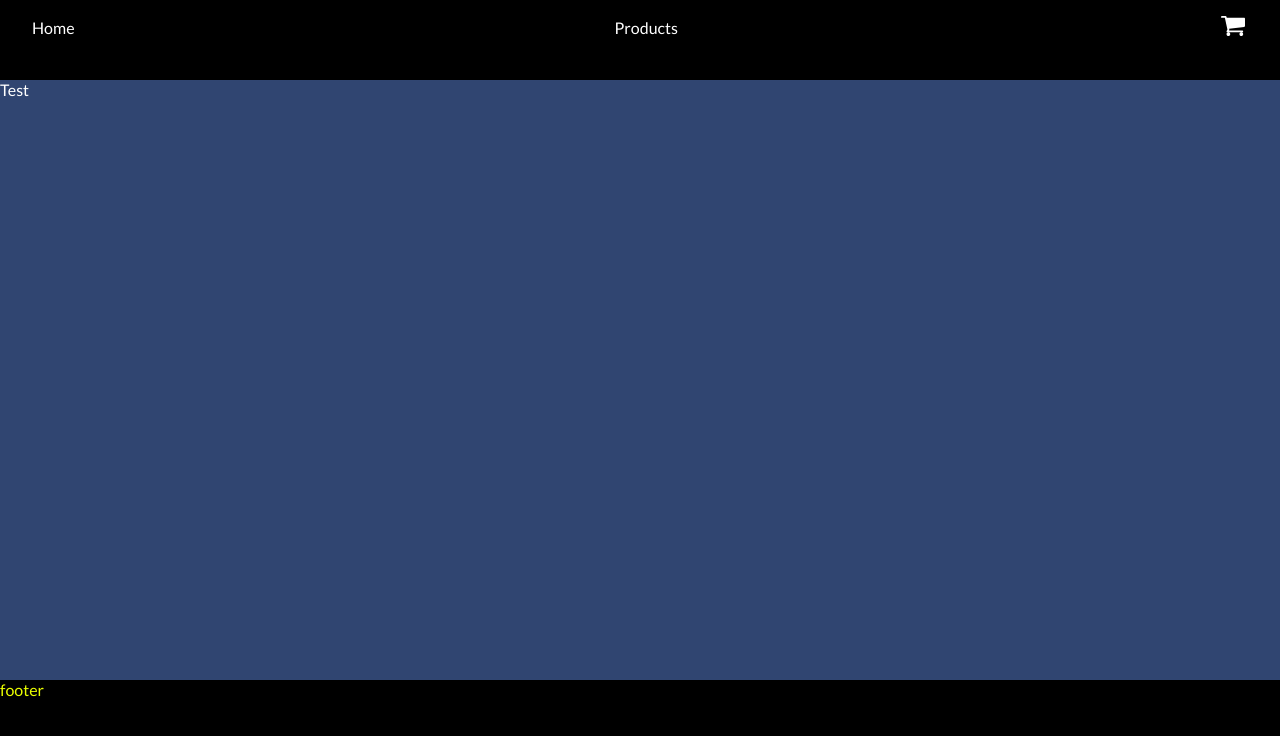
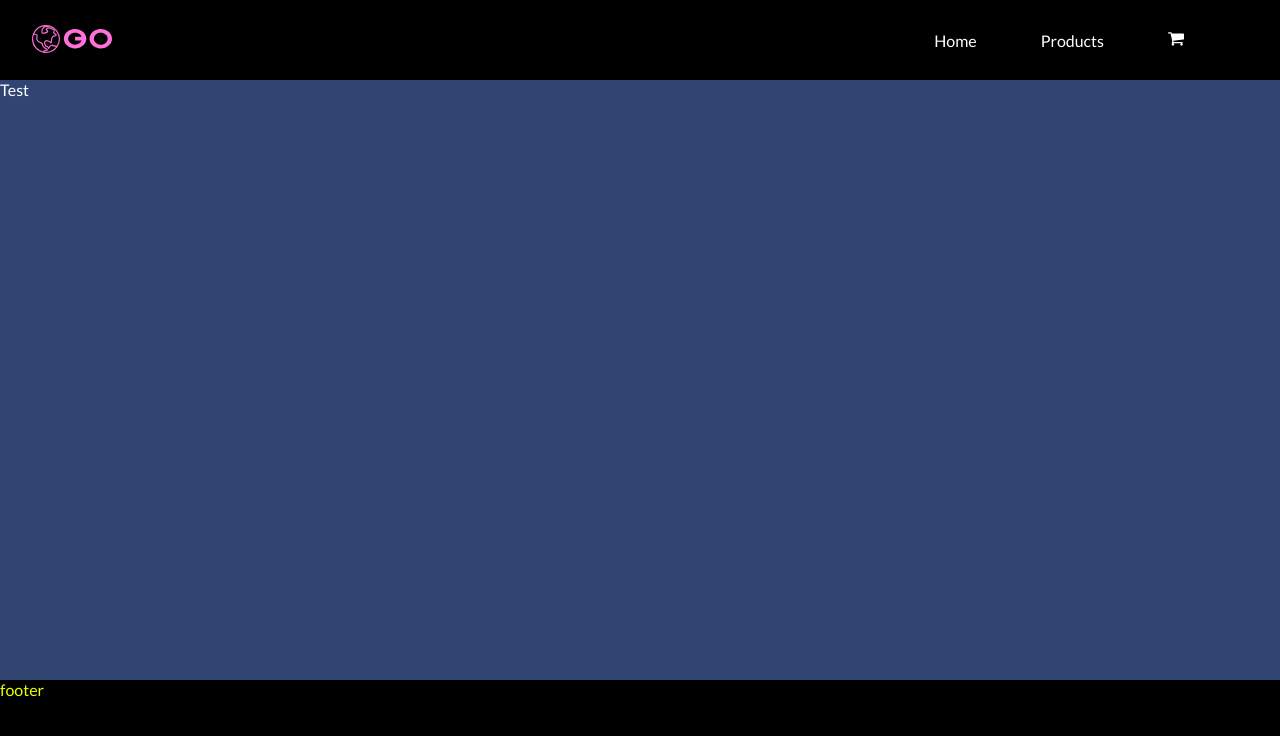
Before and after one commit to Stricker1990/softswiss-test-task, a React (Create React App) app: page / in a window 1280 px wide. Shown: the top 736 px of the page. Built offline with nearby package versions, Linux system fonts and the light colour scheme.

Commit message:
added logo

```diff
--- a/src/App.js
+++ b/src/App.js
@@ -4,17 +4,8 @@ function App() {
   return (
     <div className="container">
       <header>
-      <nav class="navbar">
-        <ul>
-          <li><a href="#">Home</a></li>
-          <li><a href="#">Products</a></li>
-          <li><a href="#">
-            <svg height="20" width="30" xmlns="http://www.w3.org/2000/svg">
-              <image height="20" width="30" href="cart.svg" alt="Cart"/>
-            </svg>
-          </a></li>
-        </ul>
-      </nav>
+        <Logo />
+        <Navbar />
       </header>
       <main>
         <test>Test</test>
@@ -26,4 +17,36 @@ function App() {
   );
 }
 
+function Logo() {
+  return (
+    <div className="logo">
+      <svg className="logo__svg" xmlns="http://www.w3.org/2000/svg">
+        <image className="svg-image" href="LOGO.svg" alt="Logo" />
+      </svg>
+    </div>
+  )
+}
+
+function Navbar() {
+  return (
+    <nav className="navbar">
+      <ul className="navbar__menu">
+        <li className="navbar__menu-item">
+          <a href="#" className="navbar__link">Home</a>
+        </li>
+        <li className="navbar__menu-item">
+          <a href="#" className="navbar__link">Products</a>
+        </li>
+        <li className="navbar__menu-item">
+          <a href="#" className="navbar__link">
+            <svg className="navbar__image" xmlns="http://www.w3.org/2000/svg">
+              <image className="svg-image" href="cart.svg" alt="Cart" />
+            </svg>
+          </a>
+        </li>
+      </ul>
+    </nav>
+  )
+}
+
 export default App;
--- a/src/App.scss
+++ b/src/App.scss
@@ -29,16 +29,46 @@ footer {
   color: $color-yellow;
 }
 
-.navbar > ul {
+header {
+  display: flex;
+  justify-content: space-between;
+  align-items: center;
+  padding-left: 2rem;
+  padding-right: 2rem;
+}
+
+$logo-width: 5rem;
+$logo-height: 5rem;
+
+.logo__svg {
+  width: $logo-width;
+  height: $logo-height;
+}
+.svg-image {
+  width: inherit;
+  height: inherit;
+}
+
+.navbar__menu {
   display: flex;
   flex-direction: row;
   justify-content: space-between;
   align-items: center;
-  padding: 0 2rem;
   list-style-type: none;
+  margin-right: 2rem;
 }
 
-.navbar > ul > li > a {
+.navbar__link {
   color: $color-white;
   text-decoration: none;
 }
+
+.navbar__menu-item {
+  margin-left: 2rem;
+  margin-right: 2rem;
+}
+
+.navbar__image {
+  width: 1em;
+  height: 1em;
+}
```
Also changed, not shown: public/LOGO.svg.
